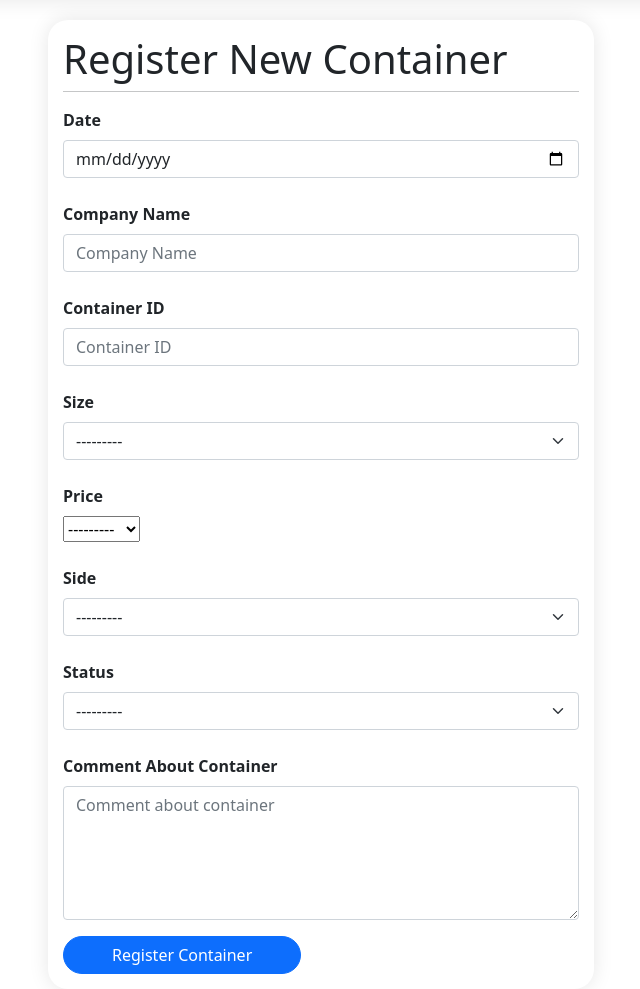
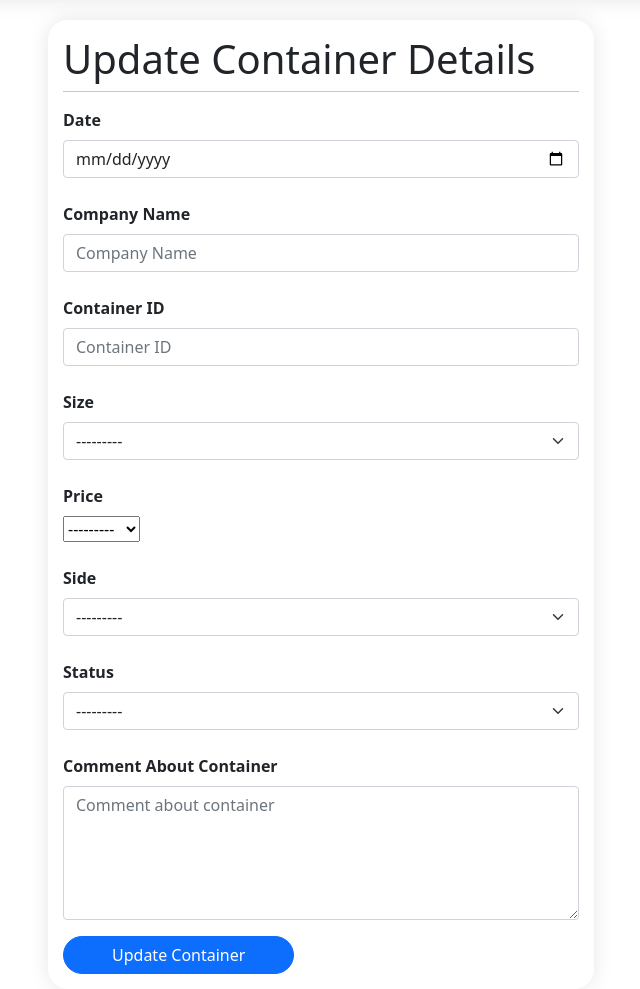
Before and after one commit to Rovine1999/Seaport, a Django app: template templates/admin_/shipment/editcontainer.html in a window 1280 px wide. Shown: the part 72-1061 px from the top of the page, without its empty margins (319-959 px from the left). Run offline with Django 3.2, Linux system fonts and the light colour scheme; the template is opened without the code that fills it: values that come from a table or form of the project are taken from there, others are empty; data comes from the database, SQL or seed files in the repository; both versions use the stored data as it was after the commit.

Commit message:
Correct form details

```diff
--- a/ship/views.py
+++ b/ship/views.py
@@ -1,6 +1,6 @@
 from django.contrib import messages
 from django.contrib.auth.decorators import login_required
-from django.shortcuts import render, redirect
+from django.shortcuts import render, redirect, get_object_or_404
 from .forms import *
 # Create your views here.
 
--- a/templates/admin_/shipment/editcontainer.html
+++ b/templates/admin_/shipment/editcontainer.html
@@ -8,7 +8,7 @@
     <div class="row">
       <div class="col-md-6 offset-md-3">
         <div class="form-holder">
-          <h1>Register New Container</h1>
+          <h1>Update Container Details</h1>
           <hr class="dropdown-divider">
             <div>
               {% include './../components/errors.html' %}
@@ -28,7 +28,7 @@
             {% endfor %}
 
 
-            <button type="submit" class="btn btn-primary rounded-pill px-5">Register Container</button>
+            <button type="submit" class="btn btn-primary rounded-pill px-5">Update Container</button>
 
           </form>
         </div>
--- a/templates/admin_/shipment/editship.html
+++ b/templates/admin_/shipment/editship.html
@@ -8,7 +8,7 @@
     <div class="row">
       <div class="col-md-6 offset-md-3">
         <div class="form-holder">
-          <h1>Edit Ship</h1>
+          <h1>Update Ship Details</h1>
           <hr class="dropdown-divider">
             <div>
               {% include './../components/errors.html' %}
@@ -16,7 +16,7 @@
           <form method="POST">
             {% csrf_token %}
 
-            {% for field in containerform %}
+            {% for field in shipform %}
                 <div class="mb-3">
                     <label for="{{ field.id_for_label }}" class="my-2"><strong>{{field.label}}</strong></label>
                     <div class="text-danger">{{field.errors}}</div>
@@ -28,7 +28,7 @@
             {% endfor %}
 
 
-            <button type="submit" class="btn btn-primary rounded-pill px-5">Register Ship</button>
+            <button type="submit" class="btn btn-primary rounded-pill px-5">Update Ship</button>
 
           </form>
         </div>
```
Also changed, not shown: db.sqlite3, 1 other file.
